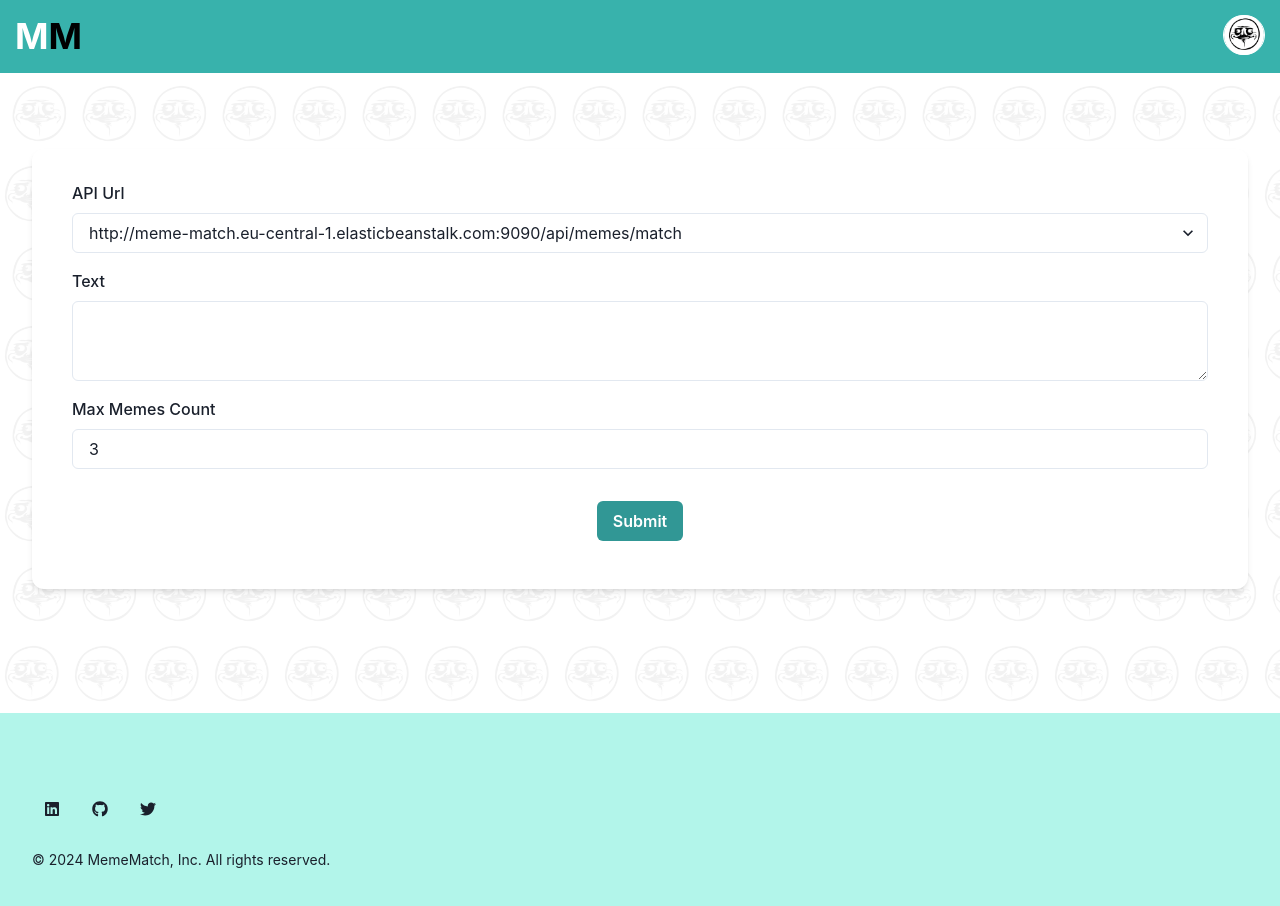
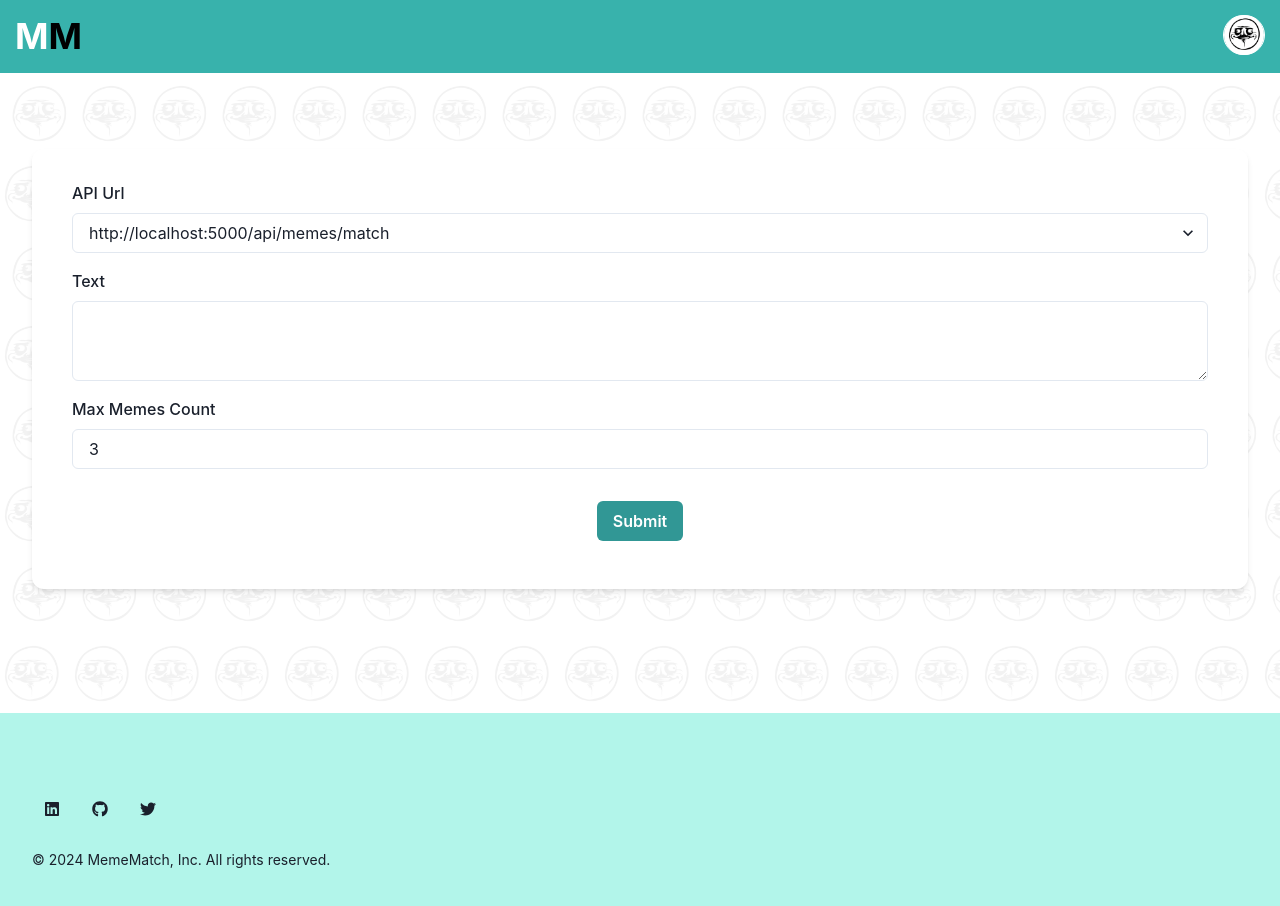
Before and after one commit to MaxStankevich/meme-match, a React (Vite) app: page / in a window 1280 px wide. Both pictures are taken after a click on the button "Sign in". Shown: the top 906 px of the page. Built offline with nearby package versions, Linux system fonts and the light colour scheme.

Commit message:
update api url

```diff
--- a/src/features/match-form/MatchForm.jsx
+++ b/src/features/match-form/MatchForm.jsx
@@ -19,6 +19,10 @@
 import { useForm } from "react-hook-form";
 import BoxWithShadow from "../../components/BoxWithShadow.jsx";
 
+const defaultUrl = import.meta.env.PROD
+  ? "http://meme-match.eu-central-1.elasticbeanstalk.com:9090/api/memes/match"
+  : "http://localhost:5000/api/memes/match";
+
 const MyForm = () => {
   const {
     handleSubmit,
@@ -26,8 +30,7 @@
     formState: { errors, isSubmitting },
   } = useForm({
     defaultValues: {
-      apiUrl:
-        "http://meme-match.eu-central-1.elasticbeanstalk.com:9090/api/memes/match",
+      apiUrl: defaultUrl,
       count: 3,
     },
   });
@@ -66,13 +69,13 @@
             id="apiUrl"
             {...register("apiUrl", { required: "API Url is required" })}
             onChange={handleApiUrlChange}
-            defaultValue="http://meme-match.eu-central-1.elasticbeanstalk.com:9090/api/memes/match"
+            defaultValue={defaultUrl}
           >
+            <option value="http://localhost:5000/api/memes/match">
+              http://localhost:5000/api/memes/match
+            </option>
             <option value="http://meme-match.eu-central-1.elasticbeanstalk.com:9090/api/memes/match">
               http://meme-match.eu-central-1.elasticbeanstalk.com:9090/api/memes/match
-            </option>
-            <option value="http://localhost:5000/match">
-              http://localhost:5000/match
             </option>
             <option value="custom">Custom URL</option>
           </Select>
@@ -131,7 +134,7 @@
                   <Image
                     key={id}
                     boxSize="150px"
-                    src={`http://localhost:5000/memes/${id}`}
+                    src={`http://localhost:5000/api/memes/${id}`}
                     alt={id}
                   />
                 </WrapItem>
```
